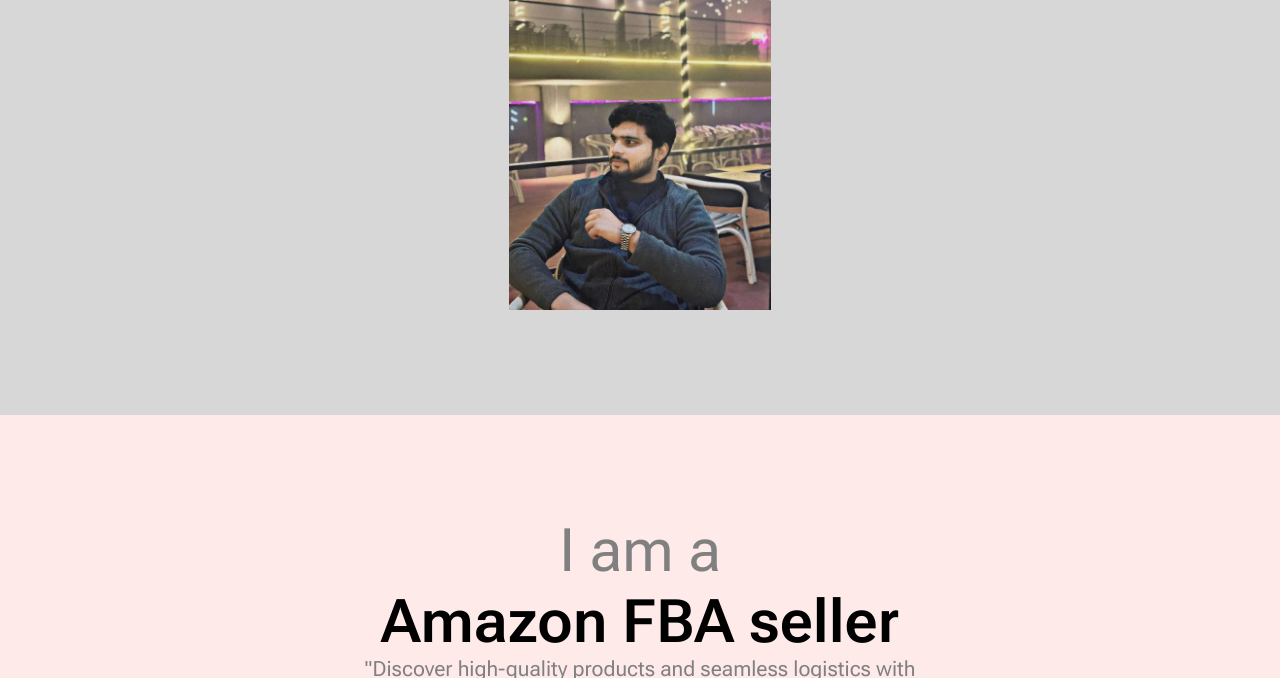
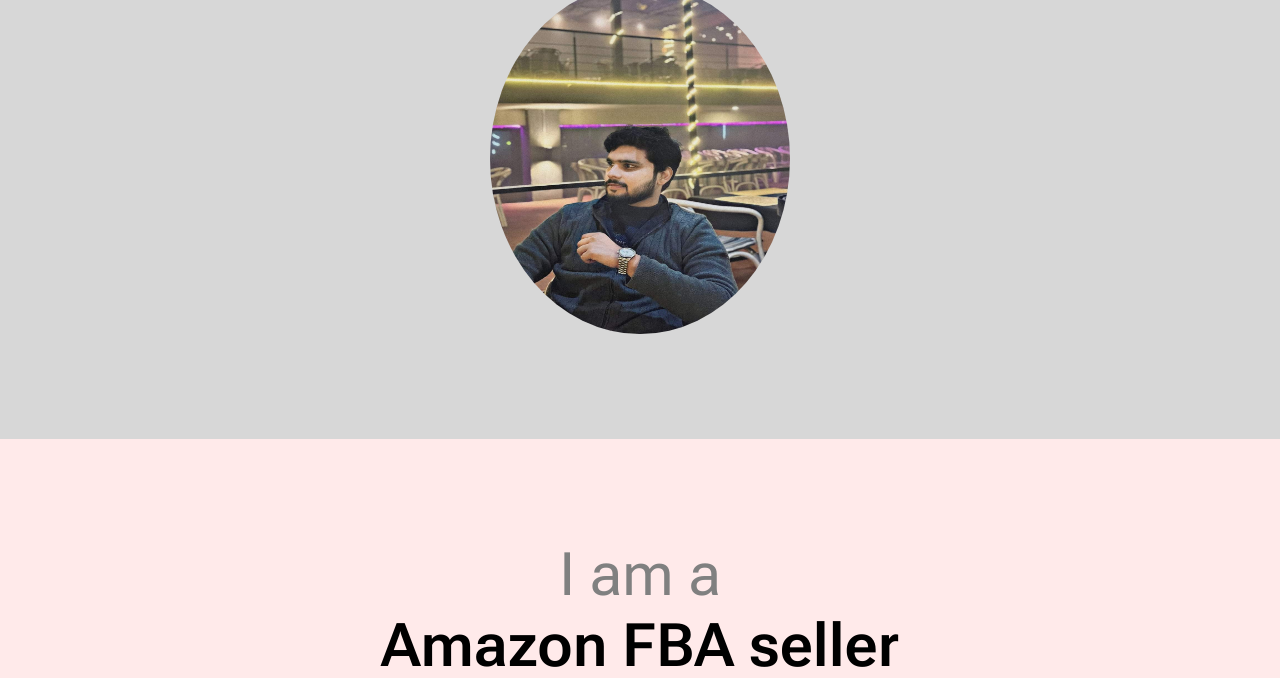
Before and after one commit to Abdullahjaved00/css-challange, a plain HTML site: page index.html in a window 1280 px wide. Shown: the part 422-1100 px from the top of the page. Drawn offline with Linux system fonts and the light colour scheme; files that its build step writes are made by us from their sources.

Commit message:
Update index.html

```diff
--- a/index.html
+++ b/index.html
@@ -5,11 +5,12 @@
     <meta charset="UTF-8">
     <meta name="viewport" content="width=device-width, initial-scale=1.0">
     <title> Css Fundamentals | Challaenges</title>
-    <link rel="stylesheet" href="./css/style.css">
+    <link rel="stylesheet" href="style.css">
     <link rel="preconnect" href="https://fonts.googleapis.com">
     <link rel="preconnect" href="https://fonts.gstatic.com" crossorigin>
     <link href="https://fonts.googleapis.com/css2?family=Roboto+Flex:opsz,wght@8..144,100..1000&display=swap"
         rel="stylesheet">
+        <
 </head>
 
 <body>
@@ -17,7 +18,7 @@
     <header class="p-100 header">
         <div class="container">
             <h1>Hello, my name is <span>Abdullah javed</span></h1>
-            <img src="./Abdullah.jpeg" height="350" alt="Photo of Abdullah" />
+            <img class="img" src="./Abdullah.jpeg" height="350" alt="Photo of Abdullah" />
         </div>
     </header>
     <section class="p-100 about">
```
